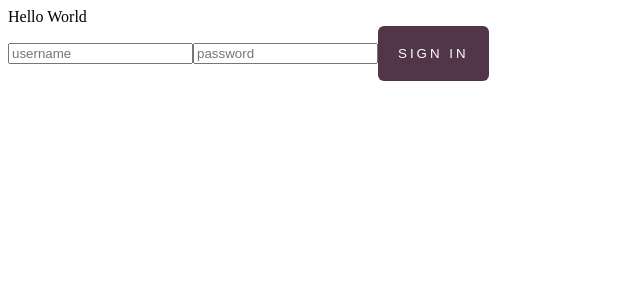
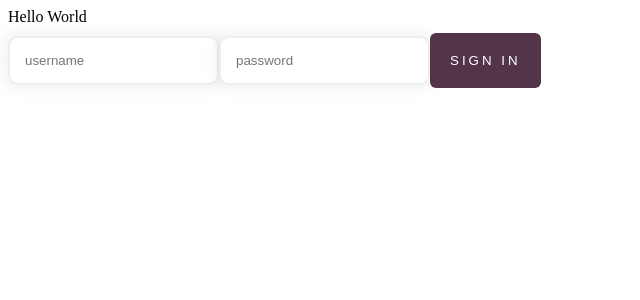
Before and after one commit to tylerdrewwork/Surveasy, a React (Create React App) app in the folder client/: page /signin in a window 1280 px wide. Shown: the top 300 px of the page, without its empty margins (0-640 px from the left). Built offline with nearby package versions, Linux system fonts and the light colour scheme; the HTML template or start-up script is replaced by a standard one.

Commit message:
Adding in button style 3

```diff
--- a/client/src/components/Input/input.css
+++ b/client/src/components/Input/input.css
@@ -0,0 +1,7 @@
+input {
+    padding: 15px;
+    margin:10px 0;
+    box-shadow:0 0 15px 4px rgba(0,0,0,0.06);
+    border: 2px solid #eee;
+    border-radius:10px;
+  }
```
